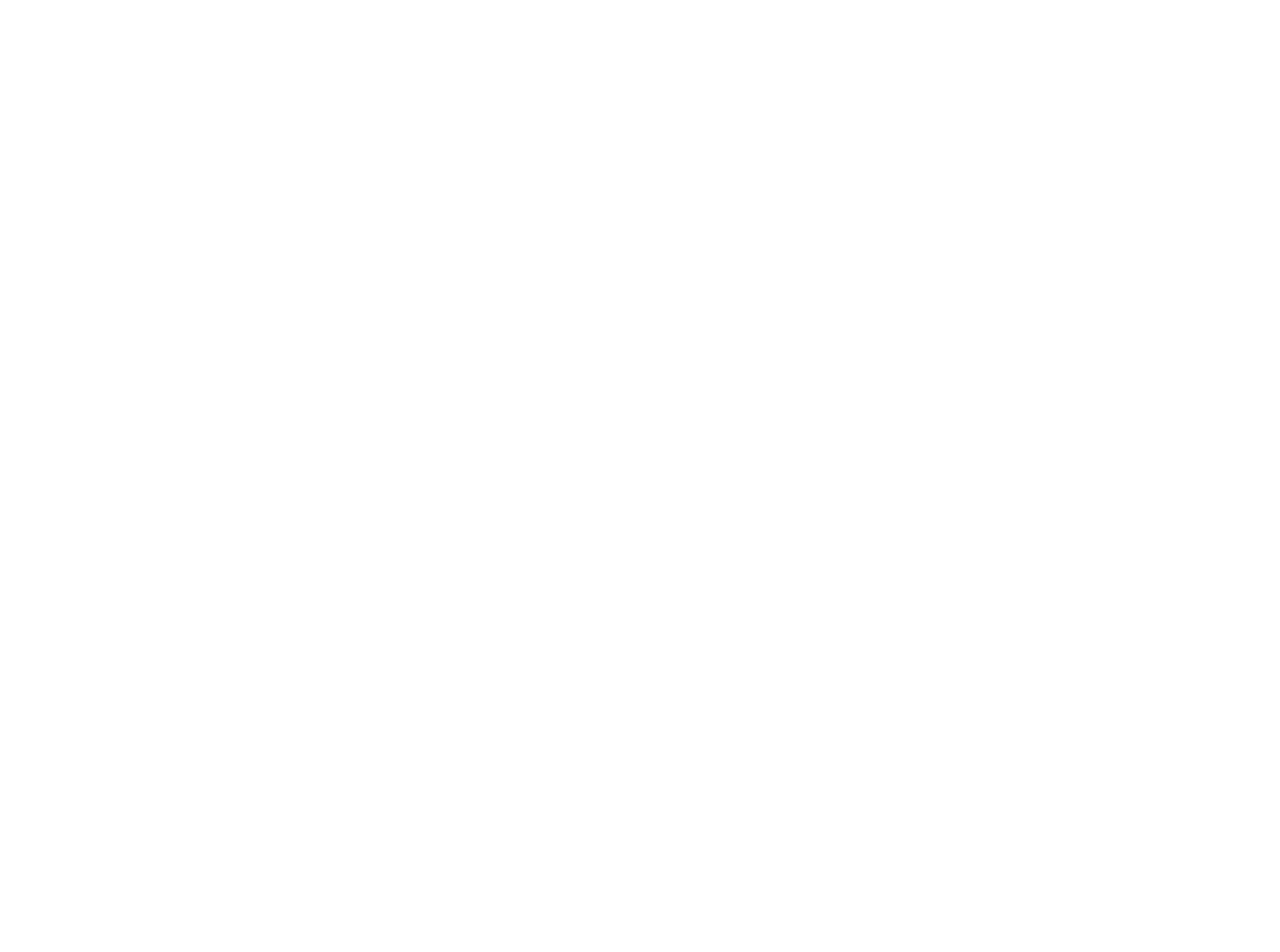
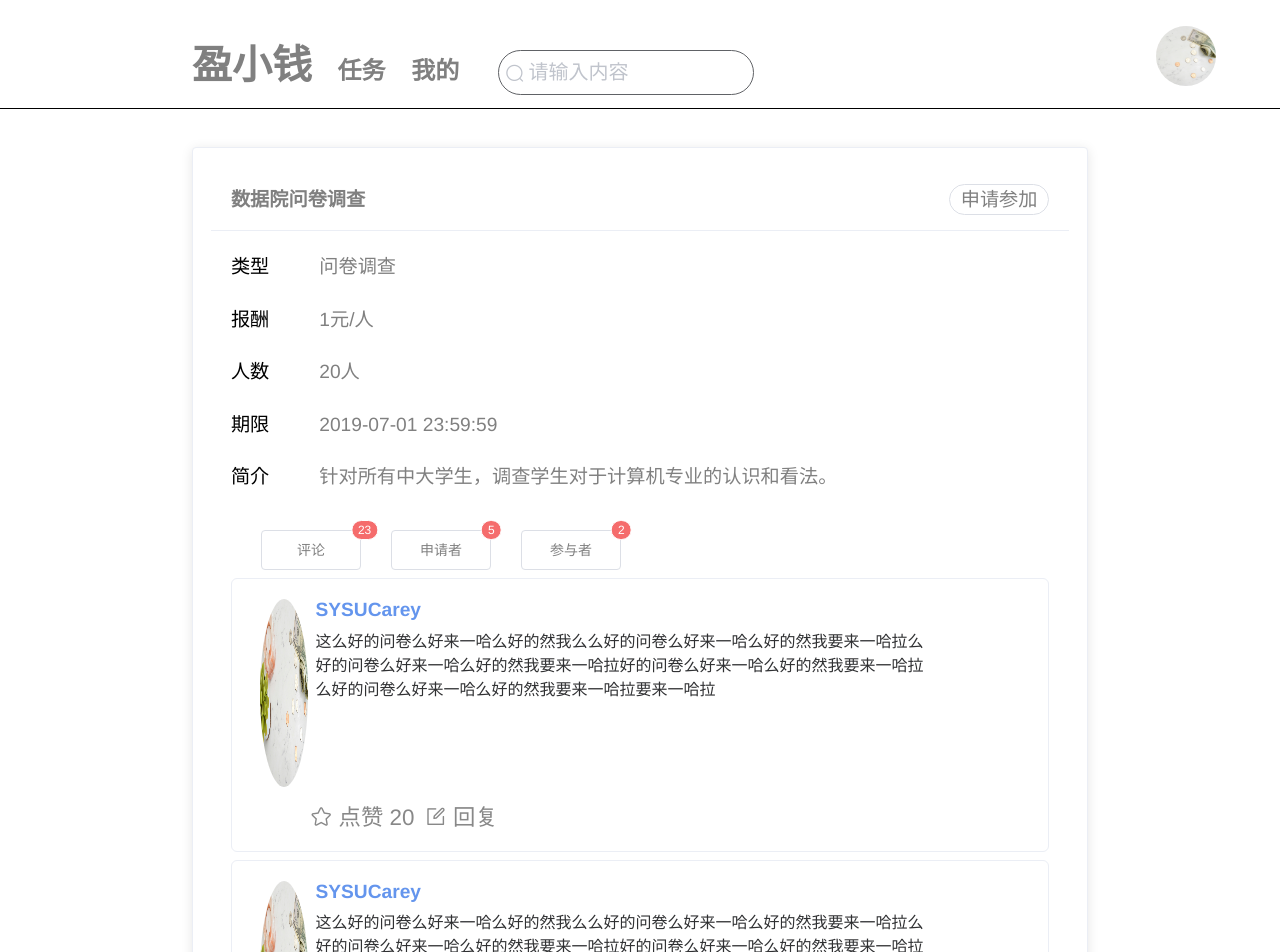
Before and after one commit to haowe-7/Fat-Wallet-FrontEnd, a Vue app: page /mainpage/task-breif-info/discuss in a window 1280 px wide. Shown: the top 952 px of the page. Before the commit the page ends 800 px from the top, so only its background shows below. Built offline with nearby package versions, Linux system fonts and the light colour scheme.

Commit message:
1.添加任务概述界面2.添加评论block

```diff
--- a/src/components/MyInfoPage.vue
+++ b/src/components/MyInfoPage.vue
@@ -132,7 +132,7 @@
 #edit-user-info-button-div {
   display: inline-block;
   vertical-align: bottom;
-  width: 25%;
+  width: 24%;
   margin-bottom: 2%;
 }
 /*编辑个人资料按钮*/
--- a/src/components/MyPublishTask.vue
+++ b/src/components/MyPublishTask.vue
@@ -19,8 +19,8 @@
             </el-input>
           </el-form-item>
           <el-form-item prop="maxParticipant">
-            <el-input v-model="taskForm.maxParticipant" placeholder="人数" autocomplete="off">
-            </el-input>
+            <el-input-number v-model="taskForm.maxParticipant" @change="handleParticipantChange" :min="1" :max="200" placeholder="人数">
+            </el-input-number>
           </el-form-item>
           <el-form-item prop="endTime">
             <el-date-picker style="width: 100%"
@@ -68,7 +68,7 @@
         type: '',
         title: '',
         reward: '',
-        maxParticipant: '',
+        maxParticipant: 1,
         endTime: '',
         intro: ''
       }
@@ -99,6 +99,9 @@
     submitTaskNextStepButtonClick() {
       console.log('next step');
       this.$router.push({ path: '/mainpage/myinfo/publish-deliver-task-detail' });
+    },
+    handleParticipantChange(value) {
+      console.log(value);
     }
   },
 };
--- a/src/components/TaskBreifInfoPage.vue
+++ b/src/components/TaskBreifInfoPage.vue
@@ -1,13 +1,31 @@
 <template>
   <div id="breif-task-page">
     <el-card class="box-card">
-      <div slot="header" class="clearfix">
-        <span>数据院问卷调查</span>
-        <el-button style="float: right; padding: 3px 0" type="text">申请参加</el-button>
+      <div slot="header">
+        <span style="font-size:120%; font-weight:bold;">数据院问卷调查</span>
+        <el-button style="float: right; font-size:120%; padding: 5px 0; width: 100px;" round>申请参加</el-button>
       </div>
-      <div v-for="o in 5" :key="o" class="text item">
-        <span class="itemTitle">{{itemTitle[o-1]}}</span>
-        <span class="itemText">{{itemText[o-1]}}</span>
+      <div v-for="o in 5" :key="o" class="task-item">
+        <span class="item-title">{{itemTitle[o-1]}}</span>
+        <span class="item-text">{{itemText[o-1]}}</span>
+      </div>
+      <div id="task-asso-info-div">
+        <router-link to="/mainpage/task-breif-info/discuss">
+          <el-badge :value="23" class="asso-info-badge">
+            <el-button class="asso-info-nav-button">评论</el-button>
+          </el-badge>
+        </router-link>
+        <router-link to="/mainpage/task-breif-info/b">
+          <el-badge :value="5" class="asso-info-badge">
+            <el-button class="asso-info-nav-button">申请者</el-button>
+          </el-badge>
+        </router-link>
+        <router-link to='/mainpage/task-breif-info/c'>
+          <el-badge :value="2" class="asso-info-badge">
+            <el-button class="asso-info-nav-button">参与者</el-button>
+          </el-badge>
+        </router-link>
+        <router-view></router-view>
       </div>
     </el-card>
   </div>
@@ -52,9 +70,26 @@
   border-block-end: 1px solid gray;
 }
 
-.itemTitle {
+/* task任务简述表项item */
+.task-item {
+  margin-bottom: 3%;
+}
+.item-title {
   font-size: 120%;
-  margin: 3%;
+  color: black;
+}
+.item-text {
+  font-size: 120%;
+  color: gray;
+  margin-left: 50px;
 }
 
+/* 任务关联信息如讨论、参与者等nav button */
+.asso-info-nav-button {
+  margin-left: 30px;
+  width: 100px;
+}
+
+
+
 </style>
--- /dev/null
+++ b/src/components/TaskDiscussPage.vue
@@ -0,0 +1,87 @@
+<template>
+  <div>
+    <div v-for="o in 5" :key="o">
+      <el-card class="discuss-item" shadow="hover">
+        <div id="user-icon">
+          <img src="../assets/background.jpg" />
+        </div>
+        <div style="display:inline-block; width:80%;vertical-align:top">
+          <div id="username">SYSUCarey</div>
+          <div id="discuss-text">这么好的问卷么好来一哈么好的然我么么好的问卷么好来一哈么好的然我要来一哈拉么好的问卷么好来一哈么好的然我要来一哈拉好的问卷么好来一哈么好的然我要来一哈拉么好的问卷么好来一哈么好的然我要来一哈拉要来一哈拉</div>
+        </div>
+        <div id="footer">
+          <span class="footer-item"><i class="el-icon-star-off"></i> 点赞 20</span>
+          <span class="footer-item"><i class="el-icon-edit-outline"></i> 回复 </span>
+        </div>
+      </el-card>
+    </div>
+  </div>
+</template>
+
+<script>
+var src = require('../assets/background.jpg');
+export default {
+  name: 'TaskDiscussPage',
+  components: {
+  },
+  data() {
+    return {
+      src
+    };
+  },
+  methods: {
+  },
+};
+</script>
+
+<style scoped>
+
+/* 卡片item */
+.discuss-item {
+  margin-top: 1%;
+  border-radius: 6px;
+}
+
+/*用户头像*/
+#user-icon {
+  display: inline-block;
+  width: 48px;
+  height:48px;
+  margin-right: 1%;
+  position:relative;
+
+}
+
+#user-icon img {
+  width: 100%;
+  height: 100%;
+  position: absolute;
+  border-radius: 50%;
+}
+
+/* 用户名 */
+#username {
+  font-size: 120%;
+  color: cornflowerblue;
+  font-weight: bold;
+}
+
+/* 评论文字 */
+#discuss-text {
+  margin-top: 1%;
+  font-size: 100%;
+}
+
+/* 底部footer信息栏 */
+#footer {
+  margin-top: 1%;
+  margin-left: 58px;
+}
+
+.footer-item {
+  margin-right: 10px;
+  cursor: pointer;
+}
+
+
+</style>
--- a/src/router/index.js
+++ b/src/router/index.js
@@ -9,6 +9,7 @@
 import MyPublishTask from '@/components/MyPublishTask';
 import PublishDeliverTaskDetail from '@/components/PublishDeliverTaskDetail';
 import TaskBreifInfoPage from '@/components/TaskBreifInfoPage';
+import TaskDiscussPage from '@/components/TaskDiscussPage';
 
 Vue.use(Router);
 
@@ -70,7 +71,18 @@
         {
           path: 'task-breif-info',
           name: 'TaskBreifInfoPage',
-          component: TaskBreifInfoPage
+          component: TaskBreifInfoPage,
+          children: [
+            {
+              path: '/',
+              redirect: 'discuss'
+            },
+            {
+              path: 'discuss',
+              name: 'TaskDiscussPage',
+              component: TaskDiscussPage
+            }
+          ]
         }
       ]
     }
```
